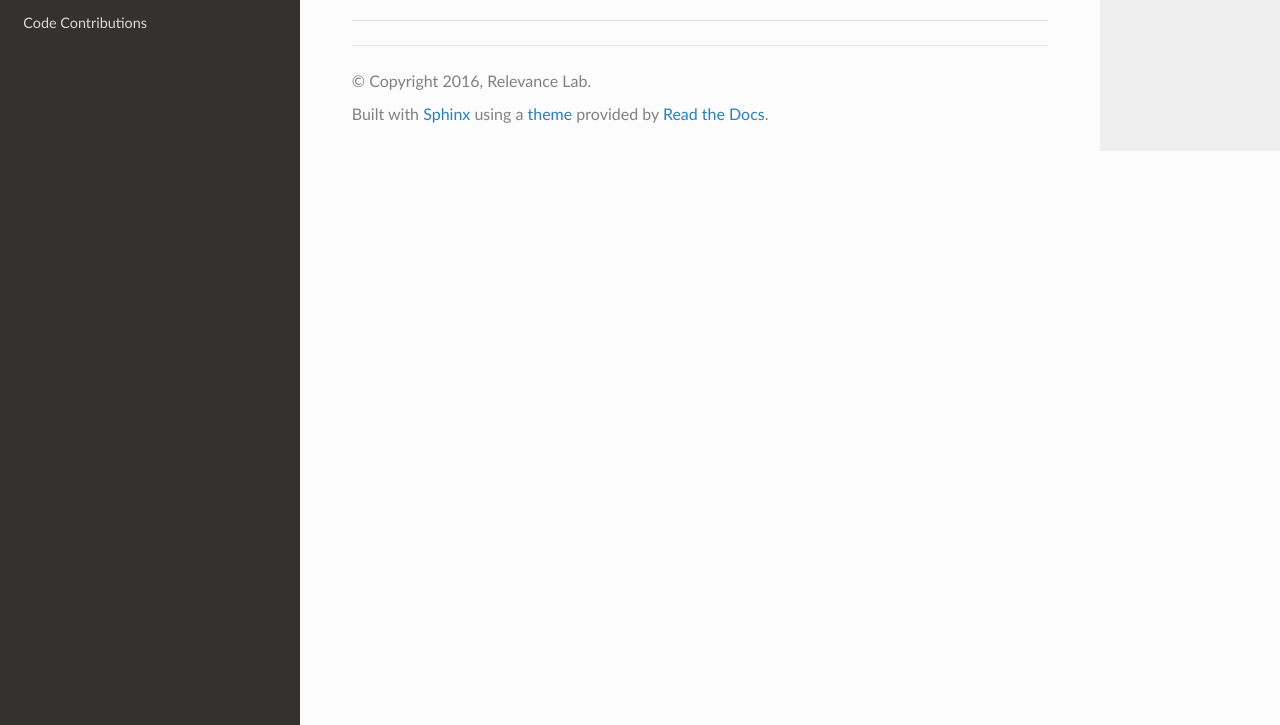
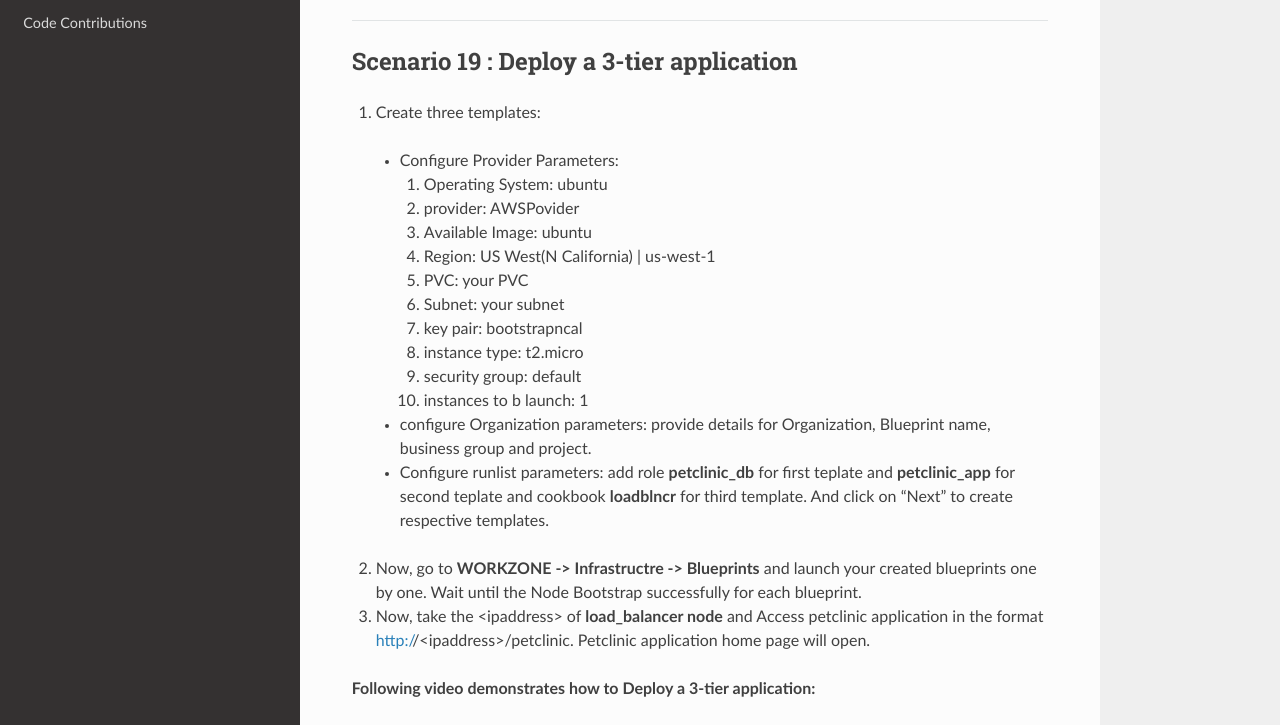
Before and after one commit to RLOpenCatalyst/catdocs, a Sphinx documentation site: the page built from Catalyst/source/gettingimplemented.rst, in a window 1280 px wide and 1400 px high, scrolled down 22704 px. Shown: the part 479-1204 px from the top of the window. Built offline with Sphinx 7.4.7 and the Read the Docs theme 2.0.0, drawn with Linux system fonts in a browser that asks for light colours; grey boxes are pictures that could not be loaded.

Commit message:
add your comment

```diff
--- a/Catalyst/source/gettingimplemented.rst
+++ b/Catalyst/source/gettingimplemented.rst
@@ -803,3 +803,44 @@
 
 
 *****
+
+.. _Deploy-a 3-tier application:
+
+Scenario 19 : Deploy a 3-tier application
+^^^^^^^^^^^^^^^^^^^^^^^^^^^^^^^^^^^^^^^^^^
+
+1. Create  three templates:
+
+  * Configure Provider Parameters:
+
+    1. Operating System: ubuntu
+    2. provider: AWSPovider
+    3. Available Image: ubuntu
+    4. Region: US West(N California) | us-west-1
+    5. PVC: your PVC
+    6. Subnet: your subnet
+    7. key pair: bootstrapncal
+    8. instance type: t2.micro
+    9. security group: default
+    10. instances to b launch: 1
+
+  * configure Organization parameters: provide details for Organization, Blueprint name, business group and project.
+
+  * Configure runlist parameters: add role **petclinic_db** for first teplate and **petclinic_app** for second teplate and cookbook **loadblncr** for third template. And click on "Next" to create respective templates.
+
+2. Now, go to **WORKZONE -> Infrastructre -> Blueprints** and launch your created blueprints one by one. Wait until the Node Bootstrap successfully for each blueprint.
+
+3. Now, take the <ipaddress> of **load_balancer node** and Access petclinic application in the format http://<ipaddress>/petclinic. Petclinic application home page will open.
+
+**Following video demonstrates how to Deploy a 3-tier application:**
+
+
+.. raw:: html
+
+
+    <div style="position:relative;padding-bottom:56.25%;padding-top:30px;height:0;overflow:hidden;">
+        <iframe src="https://www.youtube.com/embed/tA3ps-tRmBQ" frameborder="0" allowfullscreen style="position: absolute; top: 0; left: 0; width: 100%; height: 100%;"></iframe>
+    </div>
+
+
+*****
--- a/Catalyst/source/gettingstarted.rst
+++ b/Catalyst/source/gettingstarted.rst
@@ -140,6 +140,8 @@
 
 * :ref:`Deploy and Promote-a Java Application`
 
+* :ref:`Deploy-a 3-tier application`
+
 
 
 *****
```
